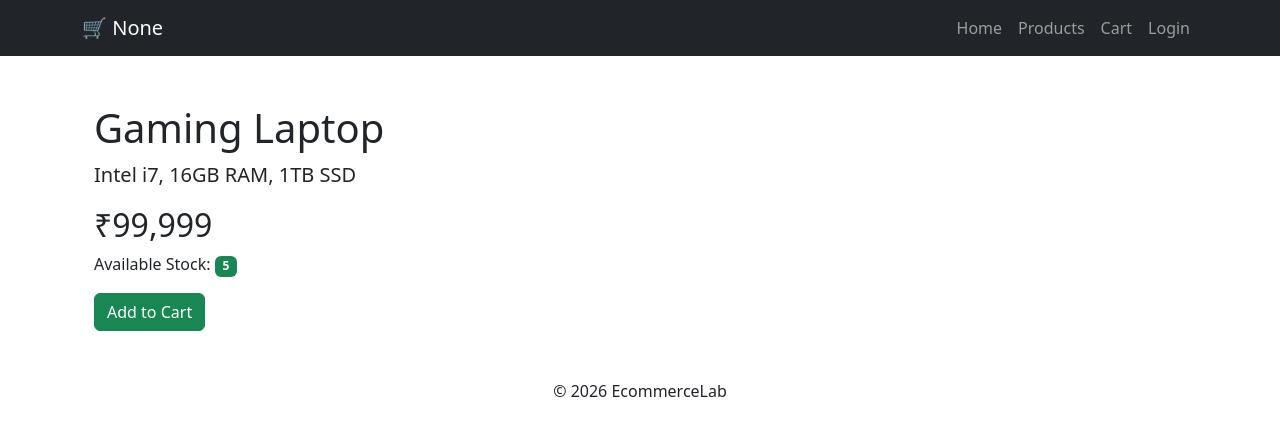
After one commit to akm4arun/EcommerceLab, a Flask app: page /products/1 in a window 1280 px wide. The commit adds this page. Shown: the top 436 px of the page. Run offline with Flask 3, Linux system fonts and the light colour scheme.

Commit message:
feat: Add product detail page

```diff
--- a/ecommerce/routes/products.py
+++ b/ecommerce/routes/products.py
@@ -1,6 +1,10 @@
 from flask import Blueprint, render_template
 
-from ecommerce.services.product_service import get_all_products
+# from ecommerce.services.product_service import get_all_products
+from ecommerce.services.product_service import (
+    get_all_products,
+    get_product,
+)
 
 products_bp = Blueprint(
     "products",
@@ -18,3 +22,13 @@ def product_list():
         "products.html",
         products=products
     )
+
+@products_bp.route("/<int:product_id>")
+def product_detail(product_id):
+
+    product = get_product(product_id)
+
+    return render_template(
+        "product_detail.html",
+        product=product
+    )
--- a/ecommerce/services/product_service.py
+++ b/ecommerce/services/product_service.py
@@ -40,3 +40,6 @@ def seed_products():
 
 def get_all_products():
     return Product.query.order_by(Product.id).all()
+
+def get_product(product_id):
+    return Product.query.get_or_404(product_id)
--- /dev/null
+++ b/ecommerce/templates/product_detail.html
@@ -0,0 +1,53 @@
+{% extends "base.html" %}
+
+{% block title %}
+{{ product.name }}
+{% endblock %}
+
+{% block content %}
+
+<div class="container mt-5">
+
+    <div class="row">
+
+        <div class="col-md-8">
+
+            <h1>{{ product.name }}</h1>
+
+            <p class="lead">
+
+                {{ product.description }}
+
+            </p>
+
+            <h2>
+
+                ₹{{ "{:,.0f}".format(product.price) }}
+
+            </h2>
+
+            <p>
+
+                Available Stock:
+
+                <span class="badge bg-success">
+
+                    {{ product.stock }}
+
+                </span>
+
+            </p>
+
+            <button class="btn btn-success">
+
+                Add to Cart
+
+            </button>
+
+        </div>
+
+    </div>
+
+</div>
+
+{% endblock %}
```
Also changed, not shown: ecommerce/templates/products.html (+16 -0 lines).
